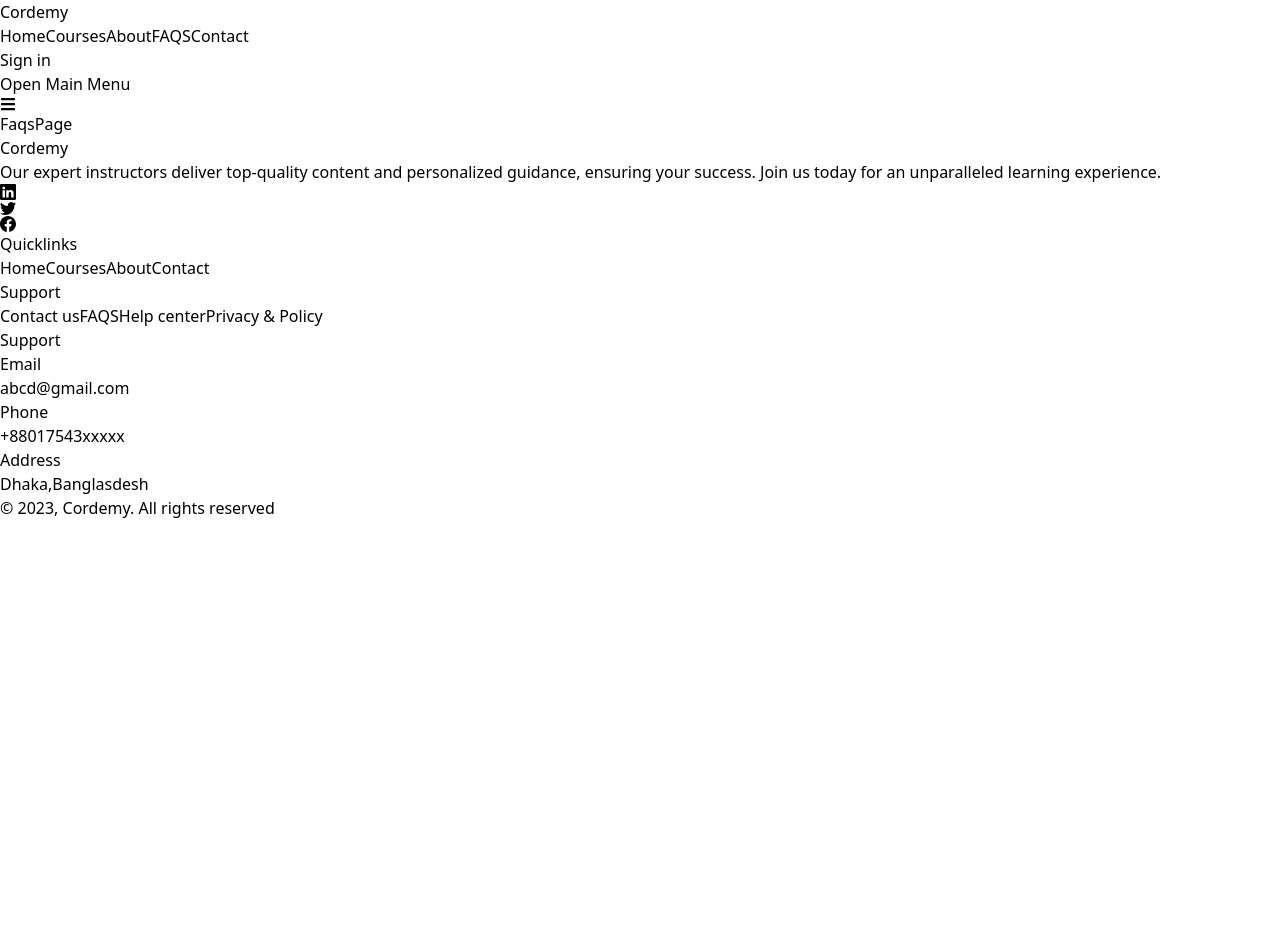
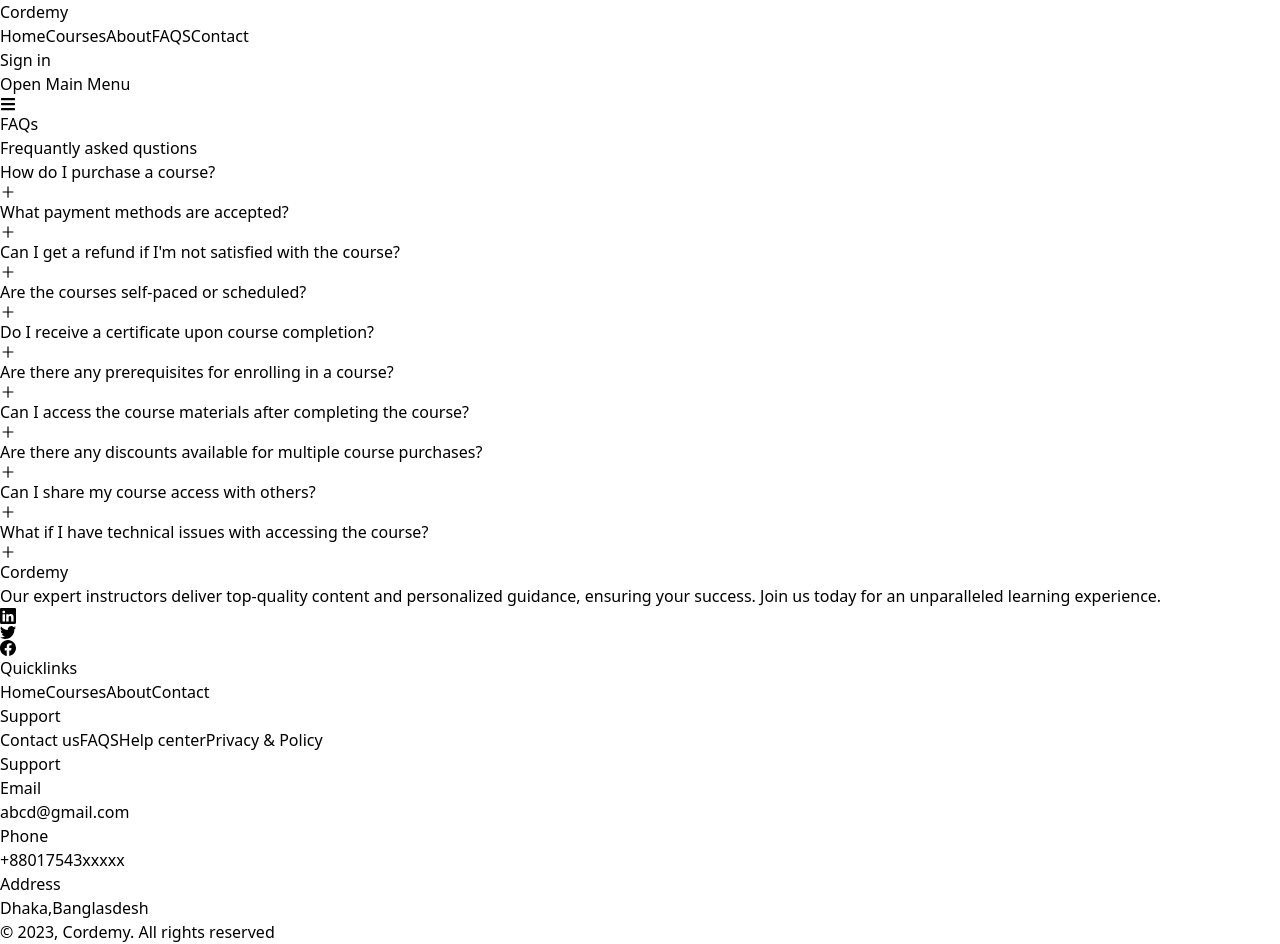
Before and after one commit to sumaiyarimu22/cordemy, a Next.js app: page /faqs in a window 1280 px wide. Before the commit the page ends 800 px from the top, so only its background shows below. Built offline with nearby package versions, Linux system fonts and the light colour scheme; no server answers.

Commit message:
faqs added

```diff
--- /dev/null
+++ b/components/AccordionItem.jsx
@@ -0,0 +1,26 @@
+import { Collapse } from "react-collapse";
+import { AiOutlinePlus } from "react-icons/ai";
+import { AiOutlineMinus } from "react-icons/ai";
+
+const AccordionItem = ({ open, toggle, ques, ans }) => {
+  return (
+    <div className="pt-3">
+      <div
+        className=" bg-black text-white px-10 flex justify-between items-center cursor-pointer py-2"
+        data-aos="fade-up"
+        data-aos-duration="1000"
+        onClick={toggle}
+      >
+        <p className="text-xl ">{ques}</p>
+        <div className="text-xl">
+          {open ? <AiOutlineMinus /> : <AiOutlinePlus />}
+        </div>
+      </div>
+      <Collapse isOpened={open}>
+        <div className="bg-black text-white ps-10 pe-20 py-3 ">{ans}</div>
+      </Collapse>
+    </div>
+  );
+};
+
+export default AccordionItem;
--- a/package.json
+++ b/package.json
@@ -24,6 +24,7 @@
     "prisma": "^4.13.0",
     "prisma-client": "^0.0.0",
     "react": "18.2.0",
+    "react-collapse": "^5.1.1",
     "react-dom": "18.2.0",
     "react-icons": "^4.8.0",
     "stripe": "^12.6.0"
--- a/pages/faqs/index.js
+++ b/pages/faqs/index.js
@@ -1,7 +1,88 @@
-import React from "react";
+import AccordionItem from "@/components/AccordionItem";
+import { useState } from "react";
+
+const data = [
+  {
+    question: "How do I purchase a course?",
+    answer:
+      "To purchase a course, browse the available courses on our website, select the one you're interested in, and click on the 'Enroll' button. Follow the prompts to complete the payment process.",
+  },
+  {
+    question: "What payment methods are accepted?",
+    answer:
+      "We accept various payment methods, including credit/debit cards, PayPal, and bank transfers. During the checkout process, you will be presented with the available options.",
+  },
+  {
+    question: "Can I get a refund if I'm not satisfied with the course?",
+    answer:
+      "Yes, we offer a refund policy. If you're not satisfied with the course, you may be eligible for a refund within a specified timeframe. Please review our refund policy for more details.",
+  },
+  {
+    question: "Are the courses self-paced or scheduled?",
+    answer:
+      "Our courses offer flexibility, and some are self-paced, allowing you to study at your own convenience. Others may have scheduled sessions or deadlines. Course details specify the format and any time constraints.",
+  },
+  {
+    question: "Do I receive a certificate upon course completion?",
+    answer:
+      "Yes, upon successful completion of a course, you will receive a certificate of completion. The certificate can be downloaded from your account or emailed to you, depending on your preference.",
+  },
+  {
+    question: "Are there any prerequisites for enrolling in a course?",
+    answer:
+      "Course prerequisites vary. Some courses may have specific requirements, such as prior knowledge or experience. Prerequisites, if any, are mentioned in the course description.",
+  },
+  {
+    question: "Can I access the course materials after completing the course?",
+    answer:
+      "Yes, you will have access to the course materials even after completing the course. You can refer back to the materials whenever you need them.",
+  },
+  {
+    question:
+      "Are there any discounts available for multiple course purchases?",
+    answer:
+      "We may offer discounts or promotions for multiple course purchases. Keep an eye on our website or subscribe to our newsletter to stay informed about any available discounts.",
+  },
+  {
+    question: "Can I share my course access with others?",
+    answer:
+      "No, sharing your course access with others is not allowed. Each course purchase grants access to a single user. Sharing accounts may lead to account suspension or termination.",
+  },
+  {
+    question: "What if I have technical issues with accessing the course?",
+    answer:
+      "If you experience any technical issues with accessing the course, please contact our support team. They will assist you in resolving the problem and ensuring smooth access to the course materials.",
+  },
+];
 
 const FaqsPage = () => {
-  return <div>FaqsPage</div>;
+  const [open, setOpen] = useState(false);
+  const toggle = (index) => {
+    if (open === index) {
+      return setOpen(null);
+    }
+    setOpen(index);
+  };
+  return (
+    <div className="py-10 min-h-screen grid place-items-center">
+      <p className="text-md font-semibold">FAQs</p>
+      <h2 className="text-4xl font-medium uppercase text-black pb-5">
+        Frequantly asked qustions
+      </h2>
+
+      <div className="px-[3rem] w-2/3">
+        {data.map((item, index) => (
+          <AccordionItem
+            key={index}
+            open={index === open}
+            ques={item.question}
+            ans={item.answer}
+            toggle={() => toggle(index)}
+          />
+        ))}
+      </div>
+    </div>
+  );
 };
 
 export default FaqsPage;
```
Also changed, not shown: 1 other file (tests, documents, lock files or other folders).
